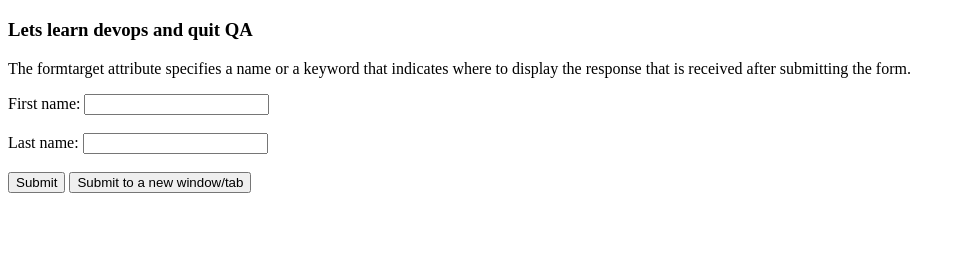
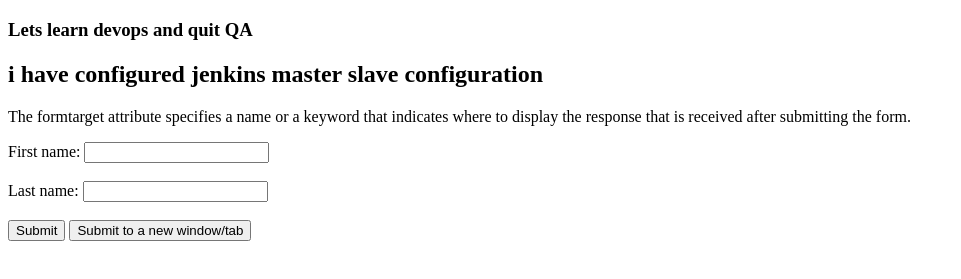
Before and after one commit to 11ashwin/jenkins, a plain HTML site: page index.html in a window 1280 px wide. Shown: the part 61-340 px from the top of the page, without its empty margins (0-961 px from the left). Drawn offline with Linux system fonts and the light colour scheme.

Commit message:
github webhook

```diff
--- a/index.html
+++ b/index.html
@@ -5,6 +5,8 @@
 <h1>The input formtarget attribute</h1>
 
 <h3> Lets learn devops and quit QA</h3>
+
+<h2> i have configured jenkins master slave configuration </h2>
 
 <p>The formtarget attribute specifies a name or a keyword that indicates where to display the response that is received after submitting the form.</p>
 
```
